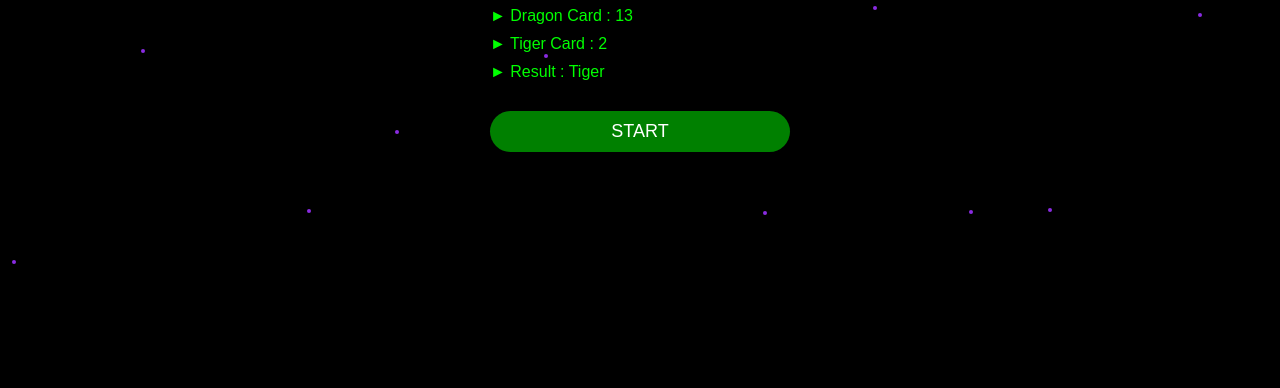
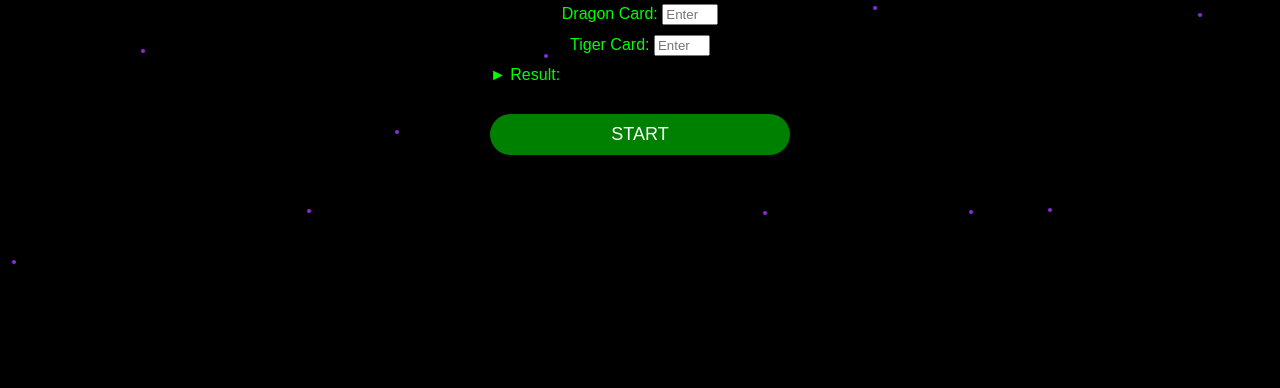
Before and after one commit to mrdilcha/Dtboss, a plain HTML site: page index.html in a window 1280 px wide. Shown: the part 412-800 px from the top of the page. Drawn offline with Linux system fonts and the light colour scheme.

Commit message:
Update index.html

```diff
--- a/index.html
+++ b/index.html
@@ -89,6 +89,9 @@
             margin-bottom: 10px;
             width: 100%;
         }
+        .input-group {
+            margin-bottom: 10px;
+        }
         .start-btn {
             background-color: #008000;
             color: #fff;
@@ -110,9 +113,19 @@
         </div>
         <h1>Dragon Tiger (Hack)</h1>
         <div class="info" id="server-status">► Server : Connected ✓</div>
-        <div class="info" id="dragon-card">► Dragon Card : 13</div>
-        <div class="info" id="tiger-card">► Tiger Card : 2</div>
-        <div class="info" id="result">► Result : Tiger</div>
+
+        <div class="input-group">
+            <label for="dragon-card">Dragon Card:</label>
+            <input type="number" id="dragon-card" min="1" max="13" placeholder="Enter Dragon Card">
+        </div>
+
+        <div class="input-group">
+            <label for="tiger-card">Tiger Card:</label>
+            <input type="number" id="tiger-card" min="1" max="13" placeholder="Enter Tiger Card">
+        </div>
+
+        <div class="info" id="result">► Result: </div>
+
         <button class="start-btn" onclick="startPrediction()">START</button>
     </div>
 
```
